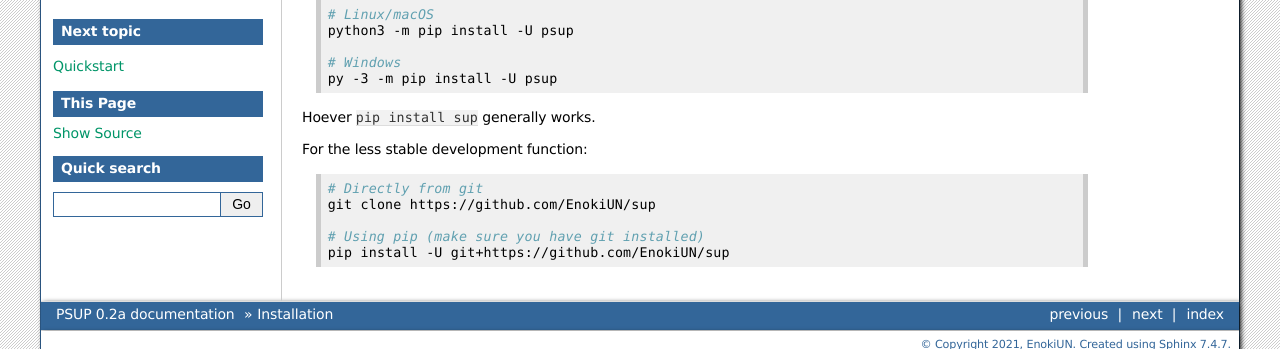
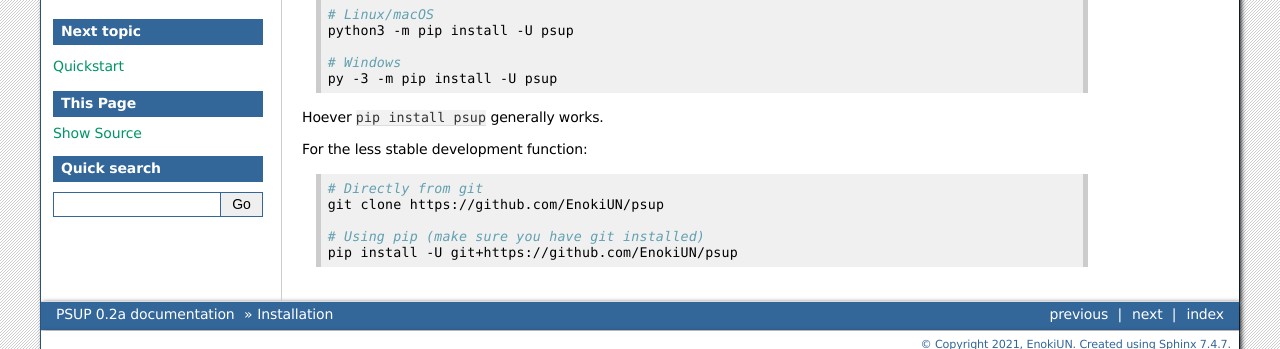
Before and after one commit to EnokiUN/psup, a Sphinx documentation site: the page built from docs/usage/installation.rst, in a window 1280 px wide. Shown: the part 125-474 px from the top of the page. Built offline with Sphinx 7.4.7, drawn with Linux system fonts in a browser that asks for light colours; pages that are not in the unit, such as notebooks, are missing from menus.

Commit message:
Update installation.rst

```diff
--- a/docs/usage/installation.rst
+++ b/docs/usage/installation.rst
@@ -11,14 +11,14 @@ To install the stable build:
     # Windows
     py -3 -m pip install -U psup
 
-Hoever ``pip install sup`` generally works.
+Hoever ``pip install psup`` generally works.
 
 For the less stable development function:
 
 .. code-block:: sh
 
     # Directly from git
-    git clone https://github.com/EnokiUN/sup
+    git clone https://github.com/EnokiUN/psup
 
     # Using pip (make sure you have git installed)
-    pip install -U git+https://github.com/EnokiUN/sup
+    pip install -U git+https://github.com/EnokiUN/psup
```
